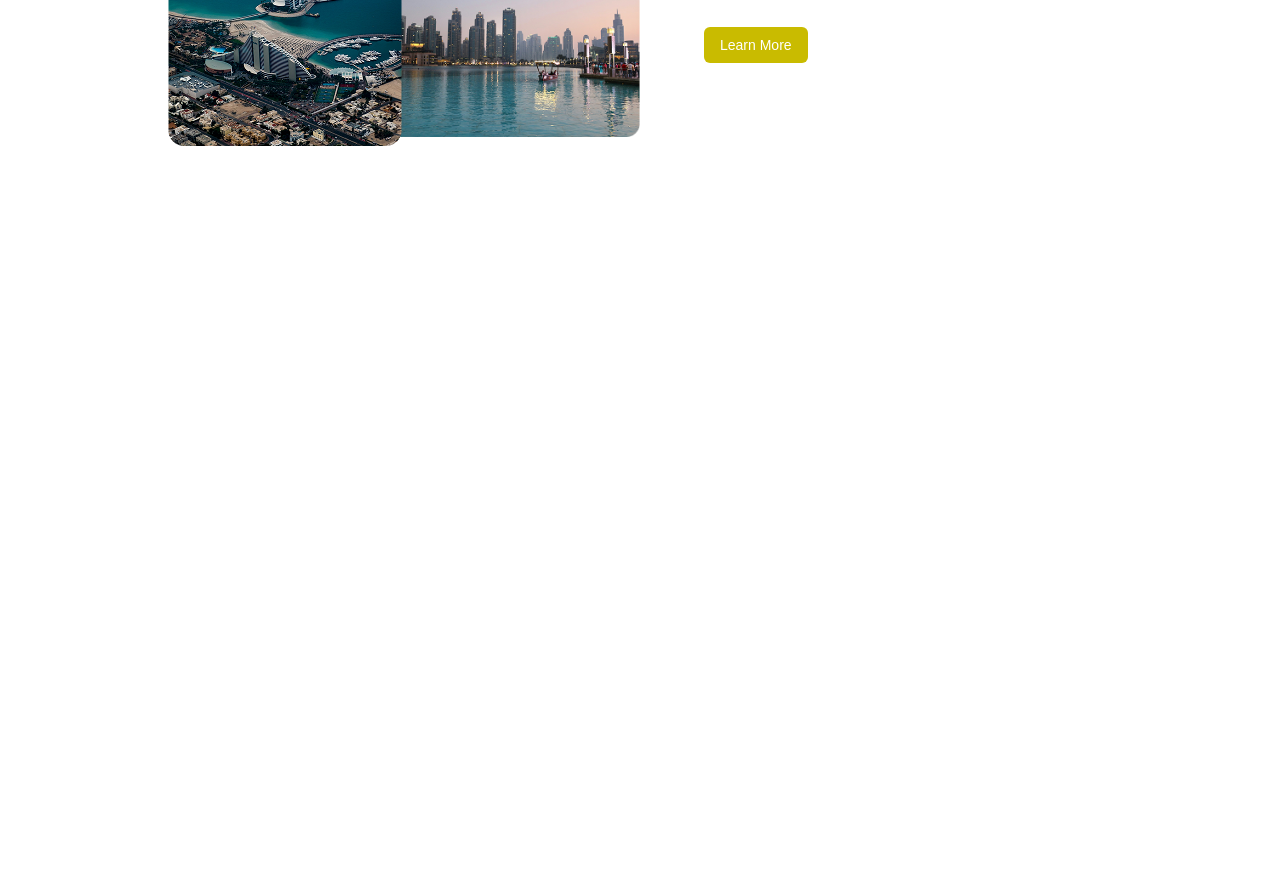
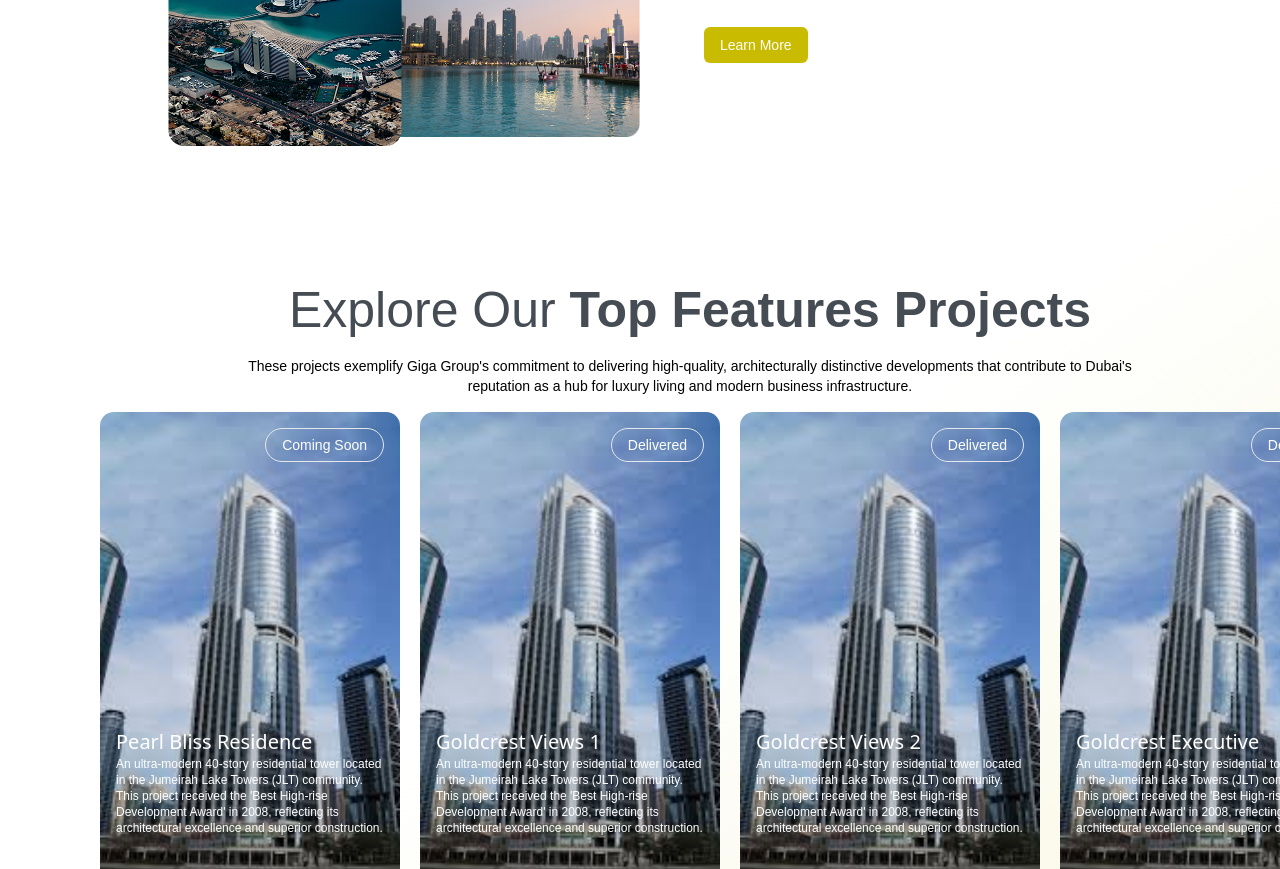
Before and after one commit to GigaGroupAE/Giga_Group_Website, a Next.js app: page / in a window 1280 px wide. Shown: the part 1180-2049 px from the top of the page. Before the commit the page ends 1326 px from the top, so only its background shows below. Built offline with nearby package versions, Linux system fonts and the light colour scheme.

Commit message:
Complete features

```diff
--- a/app/components/ButtonPrimary.jsx
+++ b/app/components/ButtonPrimary.jsx
@@ -2,7 +2,7 @@
 
 const ButtonPrimary = ({ title }) => {
   return (
-    <div className="bg-secondary  px-4 py-2 cursor-pointer rounded-md ">
+    <div className="bg-secondary text-center  px-4 py-2 cursor-pointer rounded-md ">
       <h2 className="font-poppins text-sm text-white">{title}</h2>
     </div>
   );
--- a/app/components/HomeComponents/HomeAboutSeaction.jsx
+++ b/app/components/HomeComponents/HomeAboutSeaction.jsx
@@ -73,7 +73,7 @@
               estate development, and construction sectors in Dubai, United Arab
               Emirates.
             </p>
-            <div className="flex mt-6">
+            <div className=" md:flex mt-6">
               <ButtonPrimary title="Learn More" />
             </div>
           </div>
--- a/app/components/HomeComponents/HomeTopFeatures.jsx
+++ b/app/components/HomeComponents/HomeTopFeatures.jsx
@@ -4,15 +4,15 @@
 
 const HomeTopFeatures = () => {
   return (
-    <section className="py-[120px] pl-[100px] bg-gradient-to-br from-white to-[#F8F7E0] via-transparent">
+    <section className="py-[120px] pl-12  my-[70px] md:my-0  md:pl-[100px] bg-gradient-to-br from-white to-[#F8F7E0] via-transparent">
       {/* Top section and heading */}
 
-      <div className=" mx-auto my-4 w-[890px]  ">
+      <div className=" md:mx-auto my-4 md:w-[890px] w-full   ">
         <h2 className="headingSeaction">
           Explore Our <b> Top Features Projects</b>
         </h2>
 
-        <p className="descriptionText text-center  ">
+        <p className="descriptionText md:text-center  ">
           These projects exemplify Giga Group's commitment to delivering
           high-quality, architecturally distinctive developments that contribute
           to Dubai's reputation as a hub for luxury living and modern business
--- a/app/globals.css
+++ b/app/globals.css
@@ -7,7 +7,7 @@
     @apply font-poppins text-sm font-thin  my-2
 }
 .headingSeaction{
-    @apply font-poppins text-[50px] text-center font-normal text-TextandIcons
+    @apply font-poppins md:text-[50px] text-[38px] md:text-center font-normal text-TextandIcons
 }
 .cartContainer{
    @apply bg-greyBG  w-[340px] gap-4 px-4 rounded-md h-[233px] justify-center flex flex-col
--- a/app/page.jsx
+++ b/app/page.jsx
@@ -22,11 +22,11 @@
 
       <HomeAboutSeaction />
 
-      {/* <HomeTopFeatures /> */}
+      <HomeTopFeatures />
 
-      {/* <div className="z-50 relative   ">
+      <div className="z-50 relative   ">
 
-        <div className="  mx-auto px-[120px] py-[120px] flex-col  items-center flex justify-center  bg-gradient-to-br from-white to-[#F8F7E0] via-transparent">
+        <div className=" bg-indigo-500  mx-auto px-[120px] py-[120px] flex-col  items-center flex justify-center  bg-gradient-to-br from-white to-[#F8F7E0] via-transparent">
           <div className=" w-[950] mb-[40]">
             <h2 className="headingSeaction">
               Redefining Real Estate with <b>Excellence</b>
@@ -90,7 +90,7 @@
             </p>
           </div>
         </div>
-      </div> */}
+      </div>
 
       {/* <HomeMap />
 
```
